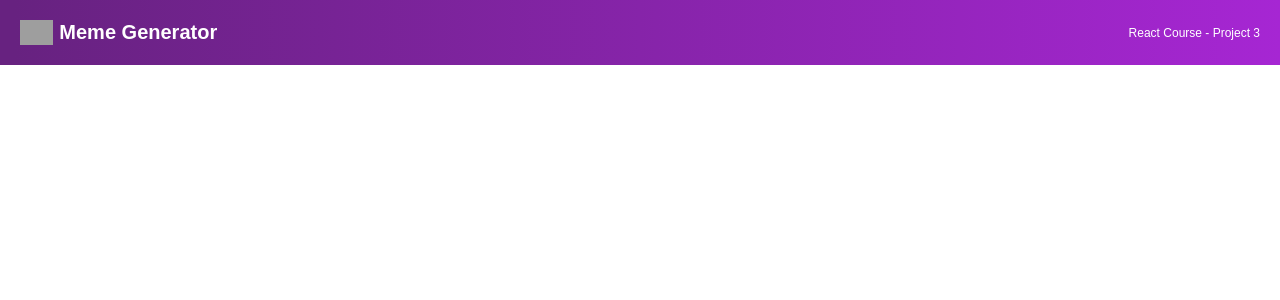
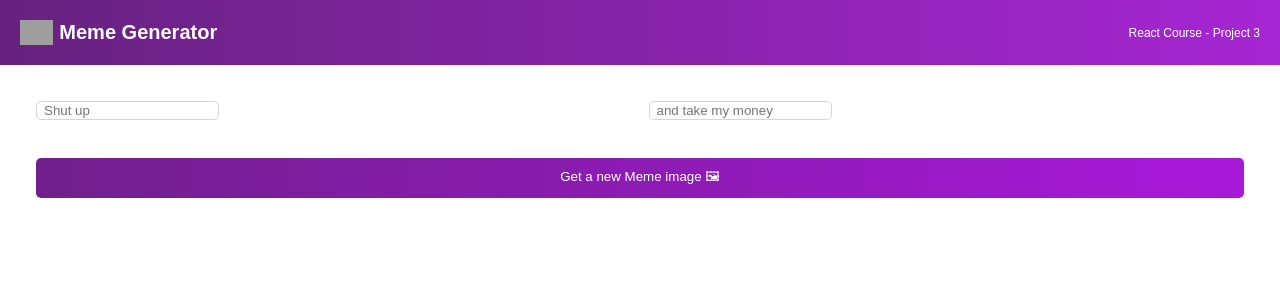
Before and after one commit to KayRaps/KARMOK515_BCL2401_GROUP-B_KARABO-MOKGATLE_DJS07, a React (Vite) app: page / in a window 1280 px wide. Shown: the top 300 px of the page. Built offline with nearby package versions, Linux system fonts and the light colour scheme; grey boxes are pictures that could not be loaded.

Commit message:
import Meme from components

```diff
--- a/src/App.jsx
+++ b/src/App.jsx
@@ -1,5 +1,6 @@
 import React from "react"
 import Header from "./components/Header"
+import Meme from "./components/Meme"
 
 
 export default function App() {
@@ -7,6 +8,7 @@ export default function App() {
   return (
     <div>
      <Header />
+     <Meme />
     </div>
   )
 }
```
